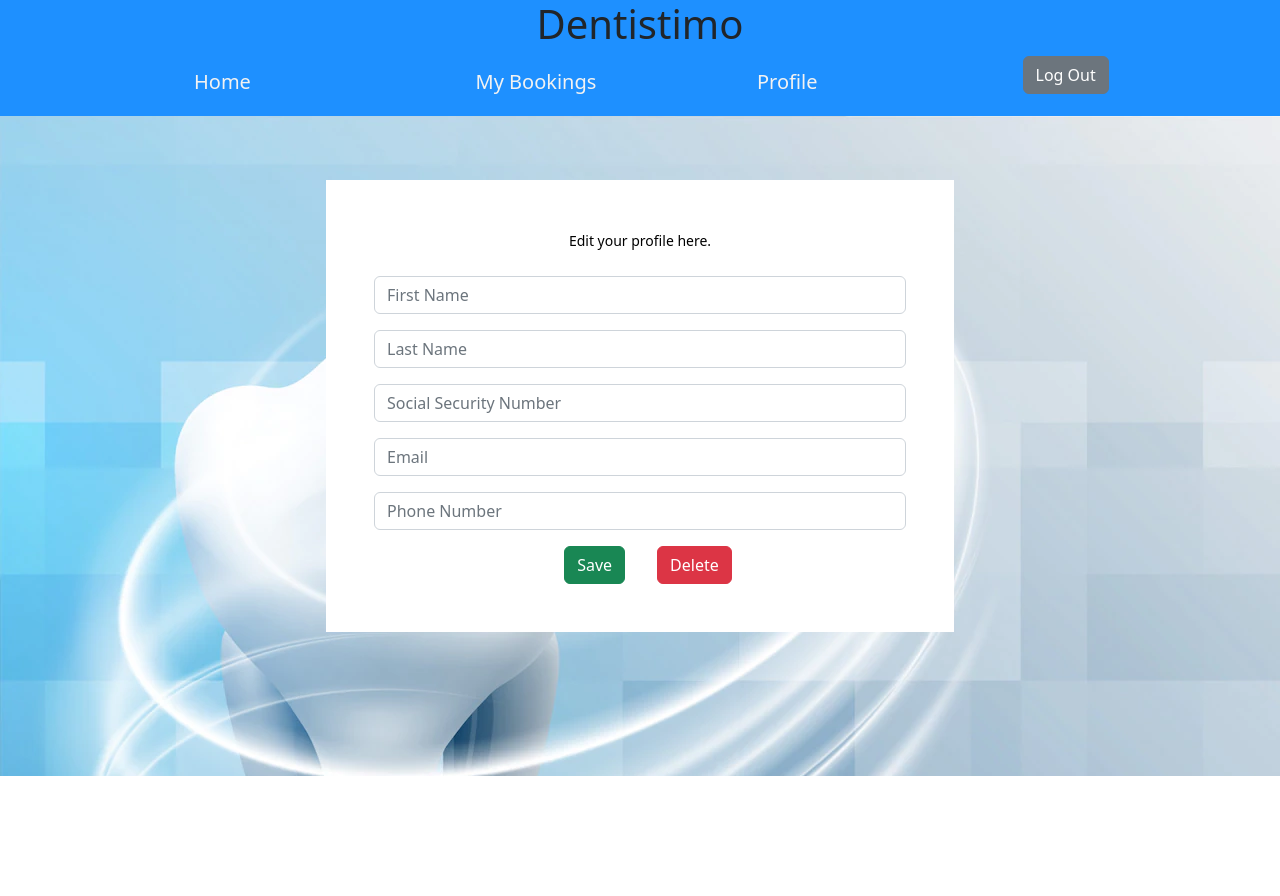
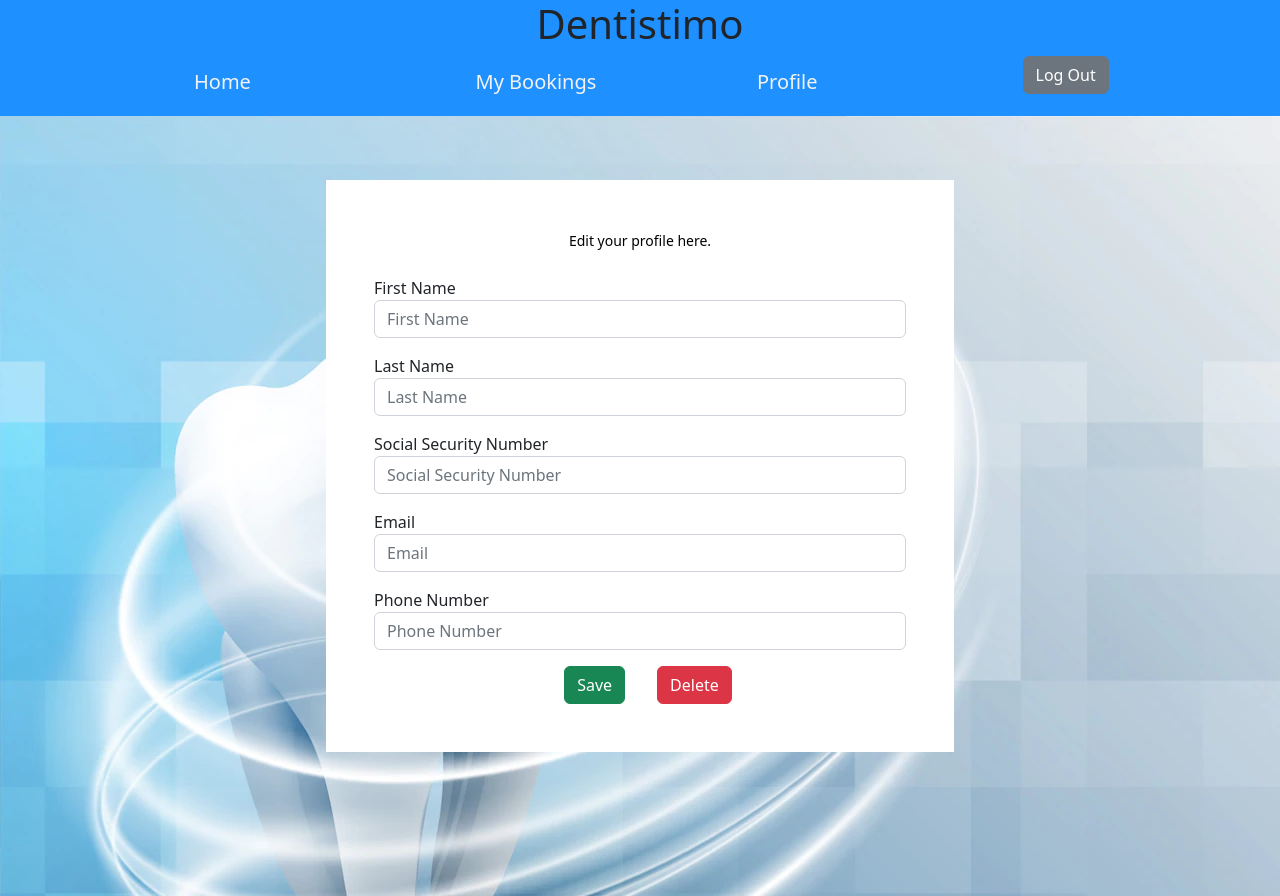
Before and after one commit to alaat91/Dentistemo-frontend, a Vue app: page /profile in a window 1280 px wide. Before the commit the page ends 800 px from the top, so only its background shows below. Built offline with nearby package versions, Linux system fonts and the light colour scheme; no server answers; sample sign-in values are in the browser's storage; what vue-toastify would draw is missing.

Commit message:
Fix typos in Toastify

```diff
--- a/src/views/Profile.vue
+++ b/src/views/Profile.vue
@@ -14,6 +14,7 @@
                 <small>Edit your profile here.</small>
               </div>
               <b-form role="form">
+                <div>First Name</div>
                 <b-input
                   alternative
                   class="mb-3"
@@ -25,6 +26,7 @@
                 >
                 </b-input>
 
+                <div>Last Name</div>
                 <b-input
                   alternative
                   class="mb-3"
@@ -36,6 +38,7 @@
                 >
                 </b-input>
 
+                <div>Social Security Number</div>
                 <b-input
                   alternative
                   class="mb-3"
@@ -47,6 +50,7 @@
                 >
                 </b-input>
 
+                <div>Email</div>
                 <b-input
                   alternative
                   class="mb-3"
@@ -58,6 +62,7 @@
                 >
                 </b-input>
 
+                <div>Phone Number</div>
                 <b-input
                   alternative
                   class="mb-3"
@@ -141,10 +146,10 @@ export default {
       })
         .then(() => {
           this.$vToastify.success(
-            'Your profile have been updated succsessfully'
+            'Your profile has been successfully updated!'
           )
         })
-        .catch(() => this.$vToastify.error('Something went wrong'))
+        .catch(() => this.$vToastify.error('Something went wrong!'))
     },
 
     onDelete() {
@@ -152,11 +157,11 @@ export default {
         .then(() => {
           localStorage.clear()
           this.$vToastify.success(
-            'Your profile have been deleted succsessfully'
+            'Your profile is deleted, ciao!'
           )
           this.$router.push('/')
         })
-        .catch(() => this.$vToastify.error('Something went wrong'))
+        .catch(() => this.$vToastify.error('Something went wrong!'))
     },
   },
 }
```
